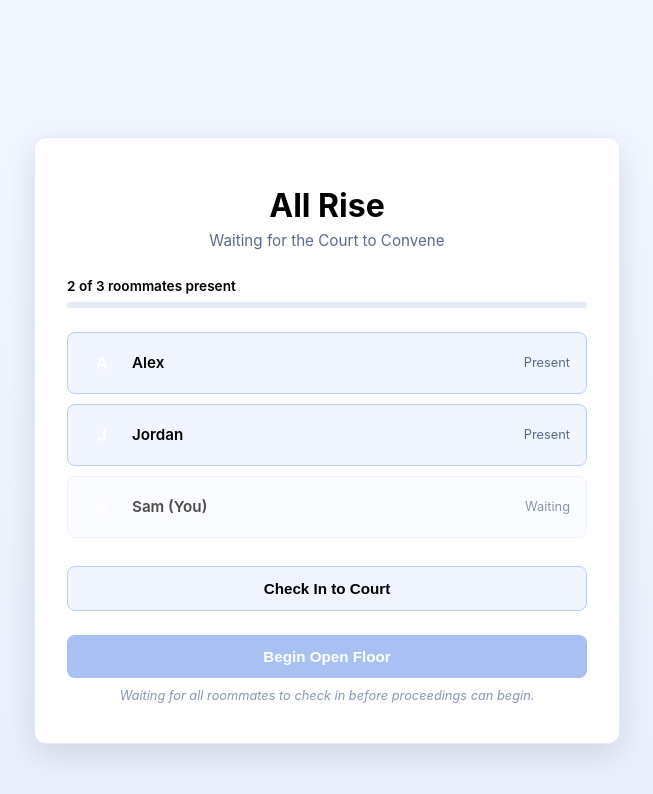
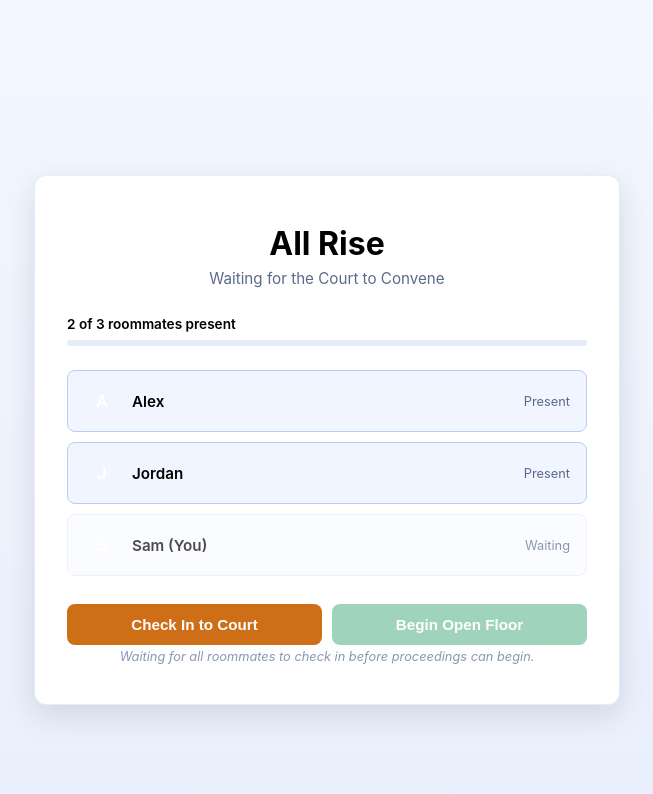
Before and after one commit to IleanaEscobar/RoommateCourt, a React (Create React App) app in the folder roommate-court/: page /case/1/review in a window 1280 px wide. Both pictures are taken after a click on the button "Open the Court". Shown: the top 794 px of the page, without its empty margins (313-966 px from the left). Built offline with nearby package versions, Linux system fonts and the light colour scheme.

Commit message:
Fix spacing issues between buttons in waiting room page

```diff
--- a/roommate-court/src/pages/JuryVoting/JuryVoting.css
+++ b/roommate-court/src/pages/JuryVoting/JuryVoting.css
@@ -195,29 +195,6 @@
   color: #8898b5;
 }
 
-/* ── Shared Button ── */
-.court-btn {
-  display: block;
-  width: 100%;
-  padding: 13px 20px;
-  border: none;
-  border-radius: 8px;
-  font-size: 0.95rem;
-  font-weight: 600;
-  cursor: pointer;
-  transition: background-color 0.2s ease;
-  margin-top: 20px;
-}
-
-.court-btn.primary {
-  background: var(--color-blue);
-  color: #ffffff;
-}
-
-.court-btn.primary:hover {
-  background: #214fb5;
-}
-
 /* ── Verdict Panel ── */
 .verdict-panel {
   width: 100%;
--- a/roommate-court/src/pages/JuryVoting/JuryVoting.jsx
+++ b/roommate-court/src/pages/JuryVoting/JuryVoting.jsx
@@ -2,6 +2,7 @@ import React, { useState } from 'react';
 import { useNavigate, useParams, useLocation } from 'react-router-dom';
 import { auth } from '../../firebase';
 import './JuryVoting.css';
+import CourtButton from '../../components/CourtButton/CourtButton';
 
 const INITIAL_VOTES = [
   { uid: '2', name: 'Jordan', verdict: 'not_guilty' },
@@ -76,9 +77,9 @@ function JuryVoting() {
             ))}
           </div>
 
-          <button className="court-btn primary" onClick={handleReturnToDashboard}>
+          <CourtButton variant="primary" onClick={handleReturnToDashboard}>
             Return to Dashboard
-          </button>
+          </CourtButton>
         </div>
       </div>
     );
@@ -146,9 +147,9 @@ function JuryVoting() {
         </div>
 
         {allVoted && (
-          <button className="court-btn primary" onClick={() => setPhase('verdict')}>
+          <CourtButton variant="primary" onClick={() => setPhase('verdict')}>
             Reveal Verdict
-          </button>
+          </CourtButton>
         )}
       </div>
     </div>
--- a/roommate-court/src/pages/WaitingRoom/WaitingRoom.css
+++ b/roommate-court/src/pages/WaitingRoom/WaitingRoom.css
@@ -122,47 +122,20 @@
   color: #5a6a8a;
 }
 
-/* ── Buttons ── */
-.court-btn {
-  display: block;
-  width: 100%;
-  padding: 13px 20px;
-  border: none;
-  border-radius: 8px;
-  font-size: 0.95rem;
-  font-weight: 600;
-  cursor: pointer;
-  transition: background-color 0.2s ease, opacity 0.2s ease;
-  margin-bottom: 10px;
-}
-
-.court-btn.primary {
-  background: var(--color-blue-primary);
-  color: #ffffff;
-}
-
-.court-btn.primary:hover:not(:disabled) {
-  background: #214fb5;
-}
-
-.court-btn.primary:disabled {
-  opacity: 0.4;
-  cursor: not-allowed;
-}
-
-.court-btn.secondary {
-  background: #f0f5ff;
-  color: var(--color-blue-primary);
-  border: 1px solid #b8cdf8;
-}
-
-.court-btn.secondary:hover {
-  background: #dce8ff;
-}
-
 .waiting-note {
   margin: 4px 0 0;
   font-size: 0.8rem;
   color: #8898b5;
   font-style: italic;
 }
+
+.waiting-room-actions {
+  display: flex;
+  flex-direction: row;
+  gap: 10px;
+}
+
+.waiting-room-actions .court-btn {
+  flex: 1;
+  margin-top: 0;
+}
--- a/roommate-court/src/pages/WaitingRoom/WaitingRoom.jsx
+++ b/roommate-court/src/pages/WaitingRoom/WaitingRoom.jsx
@@ -1,6 +1,7 @@
 import React, { useState } from 'react';
 import { useNavigate, useParams, useLocation } from 'react-router-dom';
 import './WaitingRoom.css';
+import CourtButton from '../../components/CourtButton/CourtButton';
 
 const MOCK_MEMBERS = [
   { uid: '1', name: 'Alex', present: true },
@@ -63,19 +64,17 @@ function WaitingRoom() {
           ))}
         </div>
 
-        {!hasJoined && (
-          <button className="court-btn secondary" onClick={handleJoin}>
-            Check In to Court
-          </button>
-        )}
+        <div className="waiting-room-actions">
+          {!hasJoined && (
+            <CourtButton variant="secondary" onClick={handleJoin}>
+              Check In to Court
+            </CourtButton>
+          )}
 
-        <button
-          className="court-btn primary"
-          onClick={handleBeginFloor}
-          disabled={!allPresent}
-        >
-          Begin Open Floor
-        </button>
+          <CourtButton variant="primary" onClick={handleBeginFloor} disabled={!allPresent}>
+            Begin Open Floor
+          </CourtButton>
+        </div>
 
         {!allPresent && (
           <p className="waiting-note">
```
Also changed, not shown: roommate-court/src/images/dashboard-courtroom.jpg (added).
